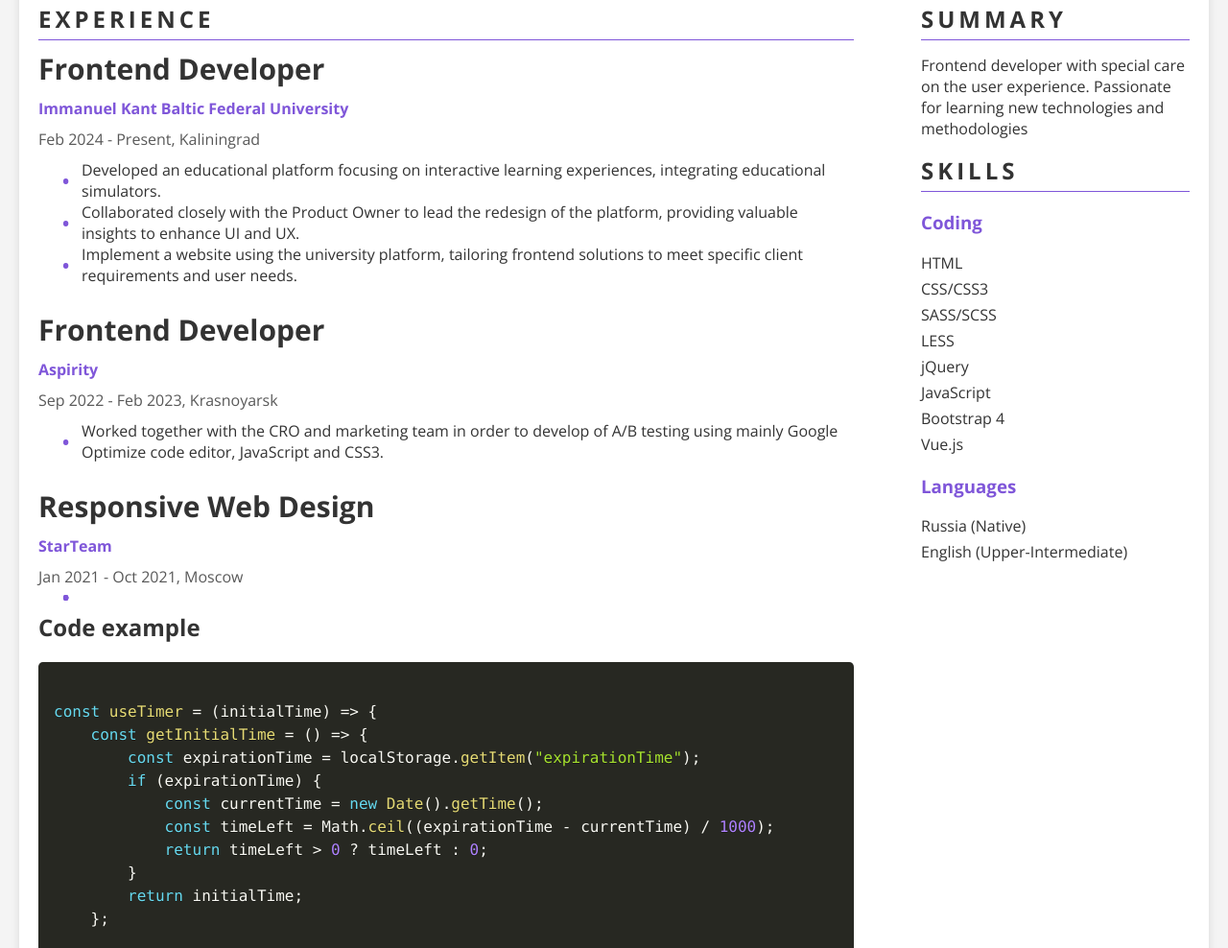
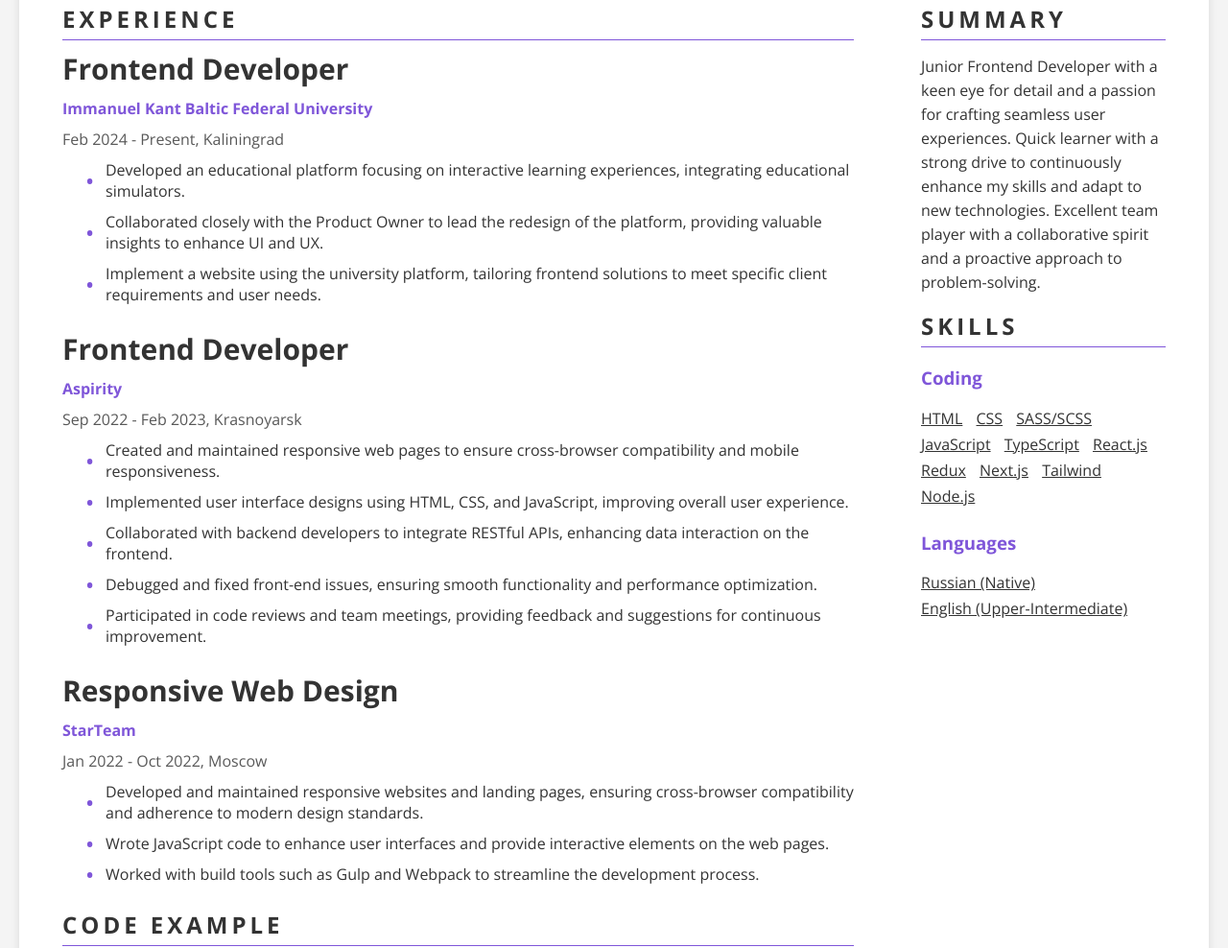
Before and after one commit to digitalfantazy/rsschool-cv, a plain HTML site: page index.html in a window 1280 px wide. Shown: the part 416-1404 px from the top of the page at 96% size. Drawn offline with nearby package versions, Linux system fonts and the light colour scheme.

Commit message:
feat: implement exp, skills

```diff
--- a/css/style.css
+++ b/css/style.css
@@ -158,6 +158,7 @@ nav {
 }
 
 .left-side {
+    padding-left: 25px;
     margin-right: 50px;
 }
 
@@ -204,6 +205,8 @@ nav {
 .experience-list li {
     position: relative;
     padding-left: 20px;
+    margin-bottom: 10px;
+    font-size: 1em; /* Ensure font size is standard */
 }
 
 .experience-list li::before {
@@ -212,12 +215,80 @@ nav {
     left: 0;
     top: 50%;
     transform: translateY(-50%);
-    font-size: 1.2em;
+    font-size: 1.2em; /* Adjust bullet size */
     color: rgba(127, 86, 217, 1);
     font-weight: bold;
 }
+
+.code-example h2 {
+    letter-spacing: 4px;
+    text-transform: uppercase;
+    position: relative;
+    padding-bottom: 5px;
+    margin: 25px 0 20px;
+}
+
+.code-example h2::after {
+    content: "";
+    position: absolute;
+    left: 0;
+    bottom: -1px;
+    width: 100%;
+    height: 1px;
+    background-color: rgba(127, 86, 217, 1);
+}
+
+.projects h2 {
+    letter-spacing: 4px;
+    text-transform: uppercase;
+    position: relative;
+    padding-bottom: 5px;
+    margin: 50px 0 10px;
+}
+
+.projects h2::after {
+    content: "";
+    position: absolute;
+    left: 0;
+    bottom: -1px;
+    width: 100%;
+    height: 1px;
+    background-color: rgba(127, 86, 217, 1);
+}
+
+.education h2 {
+    letter-spacing: 4px;
+    text-transform: uppercase;
+    position: relative;
+    padding-bottom: 5px;
+    margin: 50px 0 10px;
+}
+
+.education h2::after {
+    content: "";
+    position: absolute;
+    left: 0;
+    bottom: -1px;
+    width: 100%;
+    height: 1px;
+    background-color: rgba(127, 86, 217, 1);
+}
+
+.education-item h3 {
+    margin: 0 0 10px 0;
+    font-size: 30px;
+}
+
+.education-item h4 {
+    margin: 0 0 10px 0;
+    color: rgba(127, 86, 217, 1);
+}
+
+
+
 .right-side {
     margin-left: 20px;
+    padding-right: 25px;
 }
 
 .right-side h2 {
@@ -238,16 +309,39 @@ nav {
     background-color: rgba(127, 86, 217, 1);
 }
 
+.summary p {
+    line-height: 25px
+}
+
 .skills h3 {
     margin-top: 20px;
     color: rgba(127, 86, 217, 1);
 }
 
-.skills ul {
-    list-style: none;
+
+.skills-list {
+    margin: 0;
     padding: 0;
 }
 
-.skills li {
-    margin-bottom: 5px;
+.skills-list li {
+    font-size: 16px;
+    margin: 0 10px 5px 0;
+    display: inline-block;
+    word-spacing: 10px;
+    text-decoration: underline;
+    padding: 0
 }
+
+.languages-list {
+    margin: 0;
+    padding: 0;
+}
+
+.languages-list li {
+    font-size: 16px;
+    margin: 0 10px 5px 0;
+    display: inline-block;
+    text-decoration: underline;
+    padding: 0
+}
--- a/index.html
+++ b/index.html
@@ -73,15 +73,18 @@
                             <p>Feb 2024 - Present, Kaliningrad</p>
                             <ul class="experience-list">
                                 <li>
-                                    Developed an educational platform focusing on interactive learning experiences,
-                                    integrating educational simulators.
+                                    Developed an educational platform focusing on interactive
+                                    learning experiences, integrating educational simulators.
                                 </li>
                                 <li>
-                                    Collaborated closely with the Product Owner to lead the redesign of the platform,
-                                    providing valuable insights to enhance UI and UX.
+                                    Collaborated closely with the Product Owner to lead the redesign
+                                    of the platform, providing valuable insights to enhance UI and
+                                    UX.
                                 </li>
                                 <li>
-                                    Implement a website using the university platform, tailoring frontend solutions to meet specific client requirements and user needs.
+                                    Implement a website using the university platform, tailoring
+                                    frontend solutions to meet specific client requirements and user
+                                    needs.
                                 </li>
                             </ul>
                         </div>
@@ -91,21 +94,45 @@
                             <p>Sep 2022 - Feb 2023, Krasnoyarsk</p>
                             <ul class="experience-list">
                                 <li>
-                                    Worked together with the CRO and marketing team in order to
-                                    develop of A/B testing using mainly Google Optimize code editor,
-                                    JavaScript and CSS3.
+                                    Created and maintained responsive web pages to ensure
+                                    cross-browser compatibility and mobile responsiveness.
+                                </li>
+                                <li>
+                                    Implemented user interface designs using HTML, CSS, and
+                                    JavaScript, improving overall user experience.
+                                </li>
+                                <li>
+                                    Collaborated with backend developers to integrate RESTful APIs,
+                                    enhancing data interaction on the frontend.
+                                </li>
+                                <li>
+                                    Debugged and fixed front-end issues, ensuring smooth
+                                    functionality and performance optimization.
+                                </li>
+                                <li>
+                                    Participated in code reviews and team meetings, providing
+                                    feedback and suggestions for continuous improvement.
                                 </li>
                             </ul>
                         </div>
                         <div class="experience-item">
                             <h3>Responsive Web Design</h3>
                             <h4>StarTeam</h4>
-                            <p>Jan 2021 - Oct 2021, Moscow</p>
+                            <p>Jan 2022 - Oct 2022, Moscow</p>
                             <ul class="experience-list">
-                                <li></li>
-                                <li></li>
-                                <li></li>
-                                <li></li>
+                                <li>
+                                    Developed and maintained responsive websites and landing pages,
+                                    ensuring cross-browser compatibility and adherence to modern
+                                    design standards.
+                                </li>
+                                <li>
+                                    Wrote JavaScript code to enhance user interfaces and provide
+                                    interactive elements on the web pages.
+                                </li>
+                                <li>
+                                    Worked with build tools such as Gulp and Webpack to streamline
+                                    the development process.
+                                </li>
                             </ul>
                         </div>
                     </section>
@@ -158,37 +185,46 @@ export default useTimer;
                     </section>
                     <section class="education">
                         <h2>Education</h2>
-                        <h3>CyberSecurity engineer</h3>
-                        <h4>Bachelor, Immanuel Kant Baltic Federal University, Kaliningrad</h4>
-                        <p>2020-2024, Kaliningrad</p>
-                        <h3>CyberSecurity engineer</h3>
-                        <h4>Bachelor, Immanuel Kant Baltic Federal University, Kaliningrad</h4>
+                        <div class="education-item">
+                            <h3>CyberSecurity engineer</h3>
+                            <h4>Bachelor, Immanuel Kant Baltic Federal University</h4>
+                            <p>2020-2024, Kaliningrad</p>
+                        </div>
+                        <div class="education-item">
+                            <h3>CyberSecurity engineer</h3>
+                            <h4>Bachelor, Immanuel Kant Baltic Federal University</h4>
+                        </div>
                     </section>
                 </div>
                 <div class="right-side">
                     <section class="summary">
                         <h2 class="summary-title">Summary</h2>
                         <p>
-                            Frontend developer with special care on the user experience. Passionate
-                            for learning new technologies and methodologies
+                            Junior Frontend Developer with a keen eye for detail and a passion for
+                            crafting seamless user experiences. Quick learner with a strong drive to
+                            continuously enhance my skills and adapt to new technologies. Excellent
+                            team player with a collaborative spirit and a proactive approach to
+                            problem-solving.
                         </p>
                     </section>
                     <section class="skills">
                         <h2>Skills</h2>
                         <h3>Coding</h3>
-                        <ul>
+                        <ul class="skills-list">
                             <li>HTML</li>
-                            <li>CSS/CSS3</li>
+                            <li>CSS</li>
                             <li>SASS/SCSS</li>
-                            <li>LESS</li>
-                            <li>jQuery</li>
                             <li>JavaScript</li>
-                            <li>Bootstrap 4</li>
-                            <li>Vue.js</li>
+                            <li>TypeScript</li>
+                            <li>React.js</li>
+                            <li>Redux</li>
+                            <li>Next.js</li>
+                            <li>Tailwind</li>
+                            <li>Node.js</li>
                         </ul>
                         <h3>Languages</h3>
-                        <ul>
-                            <li>Russia (Native)</li>
+                        <ul class="languages-list">
+                            <li>Russian (Native)</li>
                             <li>English (Upper-Intermediate)</li>
                         </ul>
                     </section>
```
